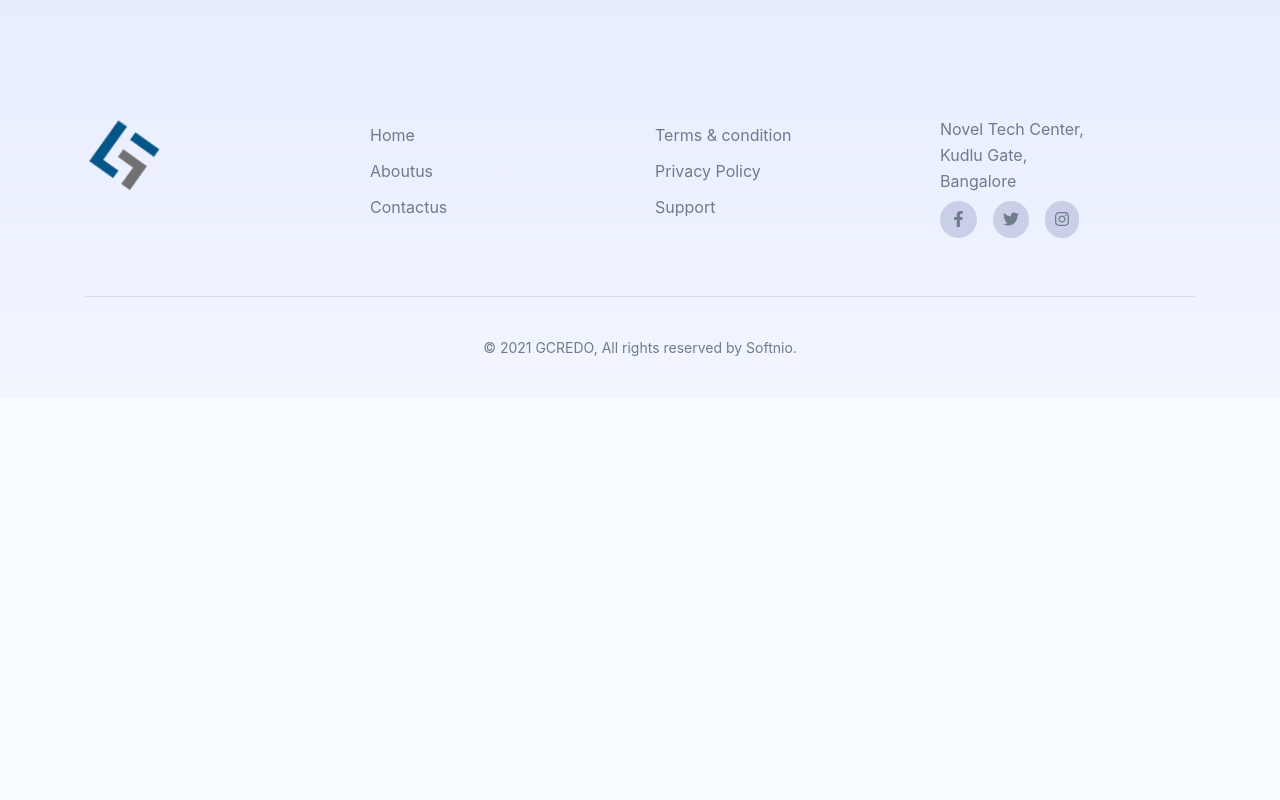
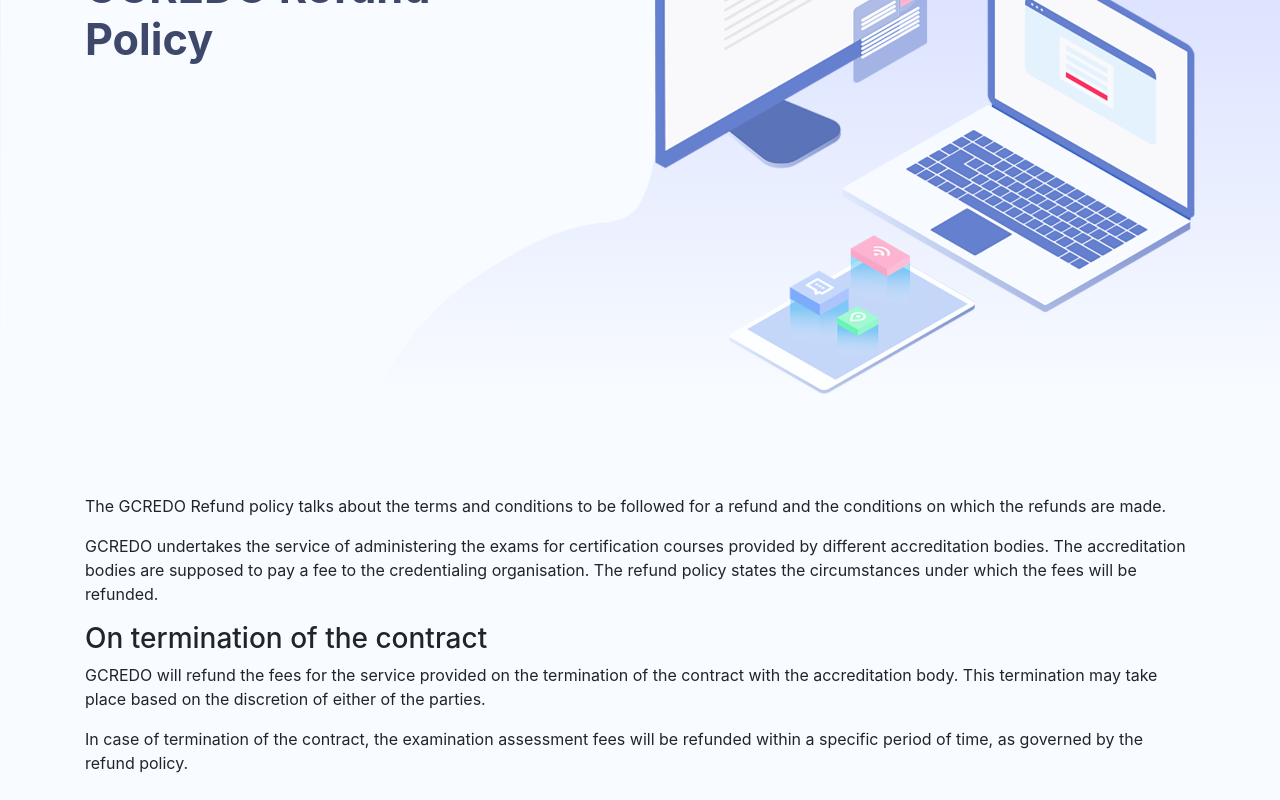
Before and after one commit to jayaprakashrubixe/react-first-app, a React (Create React App) app: page /refundpolicy in a window 1280 px wide. Shown: the part 360-1160 px from the top of the page. Before the commit the page ends 800 px from the top, so only its background shows below. Built offline with nearby package versions, Linux system fonts and the light colour scheme.

Commit message:
refundpolicy page added

```diff
--- /dev/null
+++ b/src/components/pages/RefundPolicy.js
@@ -0,0 +1,26 @@
+import React from 'react';
+import HometopBanner from './HometopBanner';
+function RefundPolicy() {
+    const data = {
+        h2: 'GCREDO Refund Policy'
+    };
+    return (
+        <>
+            <HometopBanner data={data} />
+            <div className="container">
+                <div className="row privacy-mtop">
+                    <div className="col-md-12">
+                        <p>The GCREDO Refund policy talks about the terms and conditions to be followed for a refund and the conditions on which the refunds are made. </p>
+                        <p>GCREDO undertakes the service of administering the exams for certification courses provided by different accreditation bodies. The accreditation bodies are supposed to pay a fee to the credentialing organisation. The refund policy states the circumstances under which the fees will be refunded. </p>
+                        <h3>On termination of the contract</h3>
+                        <p>GCREDO will refund the fees for the service provided on the termination of the contract with the accreditation body. This termination may take place based on the discretion of either of the parties.  </p>
+                        <p>In case of termination of the contract, the examination assessment fees will be refunded within a specific period of time, as governed by the refund policy.</p>
+
+                    </div>
+                </div>
+            </div>
+        </>
+    )
+}
+
+export default RefundPolicy
--- a/src/components/templates/Footer.js
+++ b/src/components/templates/Footer.js
@@ -64,11 +64,12 @@
                         </div>
                         <div className="col-md-3 col-sm-6 col-6 mt-4">
                             <ul>
+
                                 <li>
-                                    <Link to="/">Terms & condition</Link>
+                                    <Link to="/privacypolicy">Privacy Policy </Link>
                                 </li>
                                 <li>
-                                    <Link to="/privacypolicy">Privacy Policy </Link>
+                                    <Link to="/refundpolicy">Refund Policy </Link>
                                 </li>
 
                                 <li>
--- a/src/components/templates/Routers.js
+++ b/src/components/templates/Routers.js
@@ -6,6 +6,7 @@
 import Home from '../pages/Home';
 import Pricing from '../pages/Pricing';
 import PrivacyPolicy from '../pages/PrivacyPolicy';
+import RefundPolicy from '../pages/RefundPolicy';
 function Routers() {
 
     return (
@@ -18,6 +19,7 @@
                 <Route path="/features" component={Features}></Route>
                 <Route path='/pricing' component={Pricing}></Route>
                 <Route path="/privacypolicy" component={PrivacyPolicy}></Route>
+                <Route path="/refundpolicy" component={RefundPolicy}></Route>
             </Switch>
         </>
     )
```
